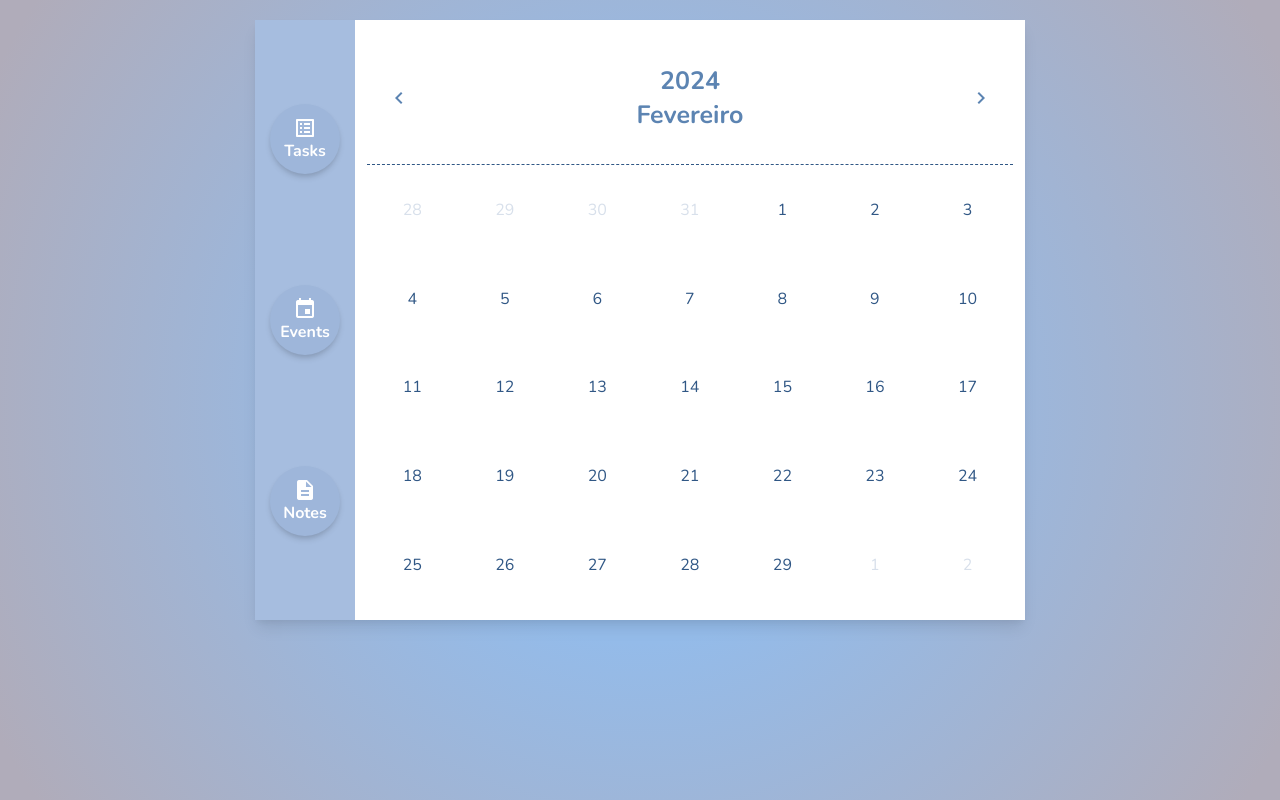
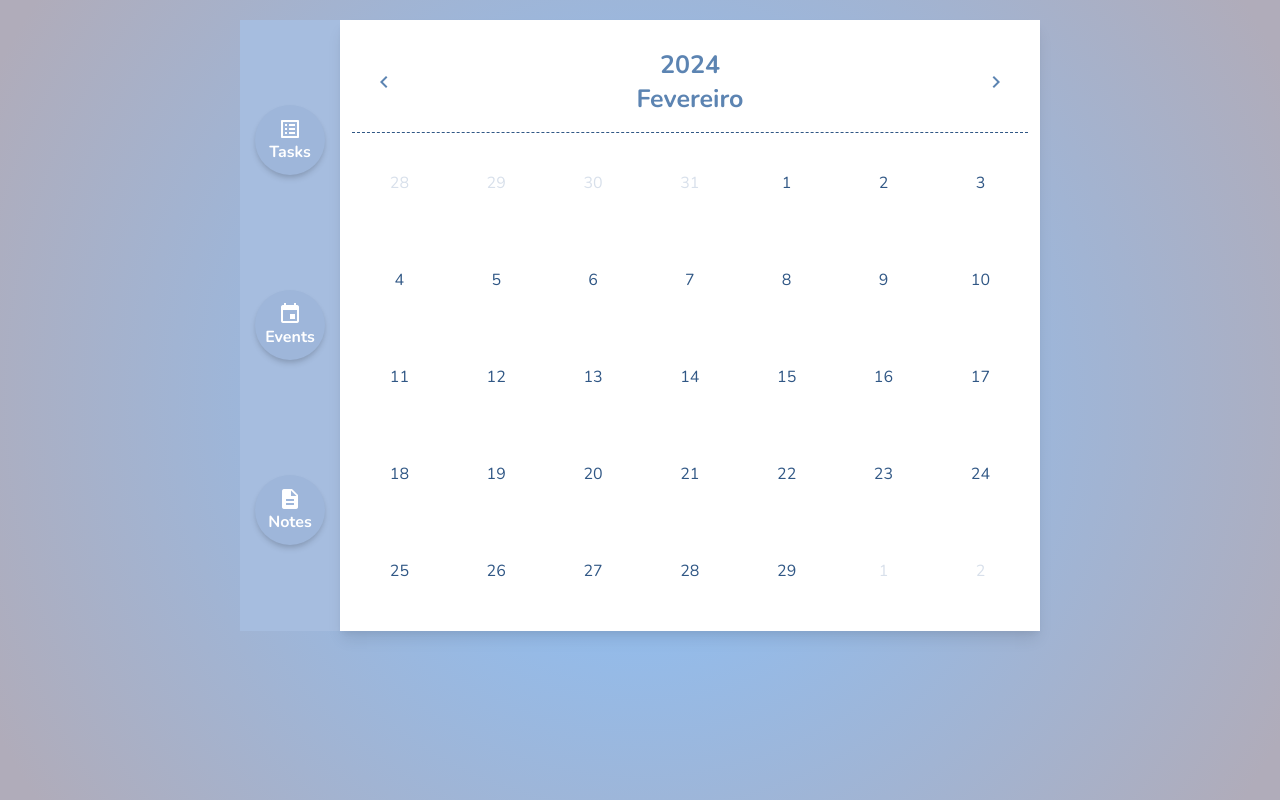
Before and after one commit to stefany-lisboa/CalenToDo, an Angular app: page / in a window 1280 px wide. Built offline with nearby package versions, Linux system fonts and the light colour scheme; a web font is replaced by a local one.

Commit message:
sidebar moved to home page

```diff
--- a/src/app/components/calendar-sidebar/calendar-sidebar.component.scss
+++ b/src/app/components/calendar-sidebar/calendar-sidebar.component.scss
@@ -1,10 +1,14 @@
+* {
+  margin: 0;
+  padding: 0;
+}
+
 .sidebar {
   display: flex;
   justify-content: space-around;
   align-items: center;
   background-color: rgb(166, 189, 223);
   color: white;
-  width: 100%;
   height: 80px;
   padding: 2rem;
   gap: 0.5rem;
@@ -50,11 +54,11 @@
       }
     }
   }
-}
+ }
 
 @media screen and (min-width: 768px) {
   .sidebar {
-    flex-flow: column;
+    flex-direction: column;
     width: 100px;
     height: 100%;
   }
--- a/src/app/components/calendar/calendar.component.html
+++ b/src/app/components/calendar/calendar.component.html
@@ -1,6 +1,4 @@
-<div class="content">
-  <div class="calendar">
-    <app-calendar-sidebar></app-calendar-sidebar>
+<div class="calendar">
     <table>
       <tr>
         <th colspan="7">
@@ -29,4 +27,3 @@
       </ng-container>
     </table>
   </div>
-</div>
--- a/src/app/components/calendar/calendar.component.scss
+++ b/src/app/components/calendar/calendar.component.scss
@@ -1,12 +1,6 @@
-.content {
-  display: flex;
-  justify-content: center;
-  padding-top: 20px;
-}
 .calendar {
 display: flex;
 flex-direction: column-reverse;
-  width: 80%;
 height: auto;
 max-width: 770px;
 color: rgb(92 132 178);
@@ -84,18 +78,12 @@
 
 @media screen and (min-width: 768px) and (max-width: 1024px) {
 .calendar {
-    flex-direction: row;
   table {
     max-height: 500px;
+    width: 700px;
     th {
       h1 {
         font-size: 25px;
-        }
-      }
-      td {
-        .days {
-          max-width: calc(100% - 25px);
-          padding-top: calc(100% - 25px);
       }
     }
   }
@@ -104,20 +92,14 @@
 
 @media screen and (min-width: 1024px) {
 .calendar {
-    flex-direction: row;
   table {
     max-height: 600px;
+    width: 700px;
     th {
       h1 {
         font-size: 25px;
       }
     }
-      td {
-        .days {
-          max-width: calc(100% - 25px);
-          padding-top: calc(100% - 25px);
   }
 }
 }
-  }
-}
--- a/src/app/components/home/home.component.html
+++ b/src/app/components/home/home.component.html
@@ -1,3 +1,6 @@
-<div>
+<div class="home-content">
+  <div class="home-child">
     <app-calendar [date]="date"></app-calendar>
+    <app-calendar-sidebar></app-calendar-sidebar>
+  </div>
 </div>
--- a/src/app/components/home/home.component.scss
+++ b/src/app/components/home/home.component.scss
@@ -1,5 +1,22 @@
 .home-content {
+  width: 100vw;
+  height: 100vh;
+  padding-top: 20px;
+  .home-child {
+    display: flex;
+    flex-direction: column;
+    justify-content: center;
+  }
+}
 
-    width: 100vw;
-    height: 100vh;
+.calendar-content {
+  width: 100%;
 }
+
+@media screen and (min-width: 768px) {
+.home-content{
+    .home-child {
+        flex-direction: row-reverse;
+      }
+    }
+}
```
Lines whose indentation alone changed are shown as unchanged.
